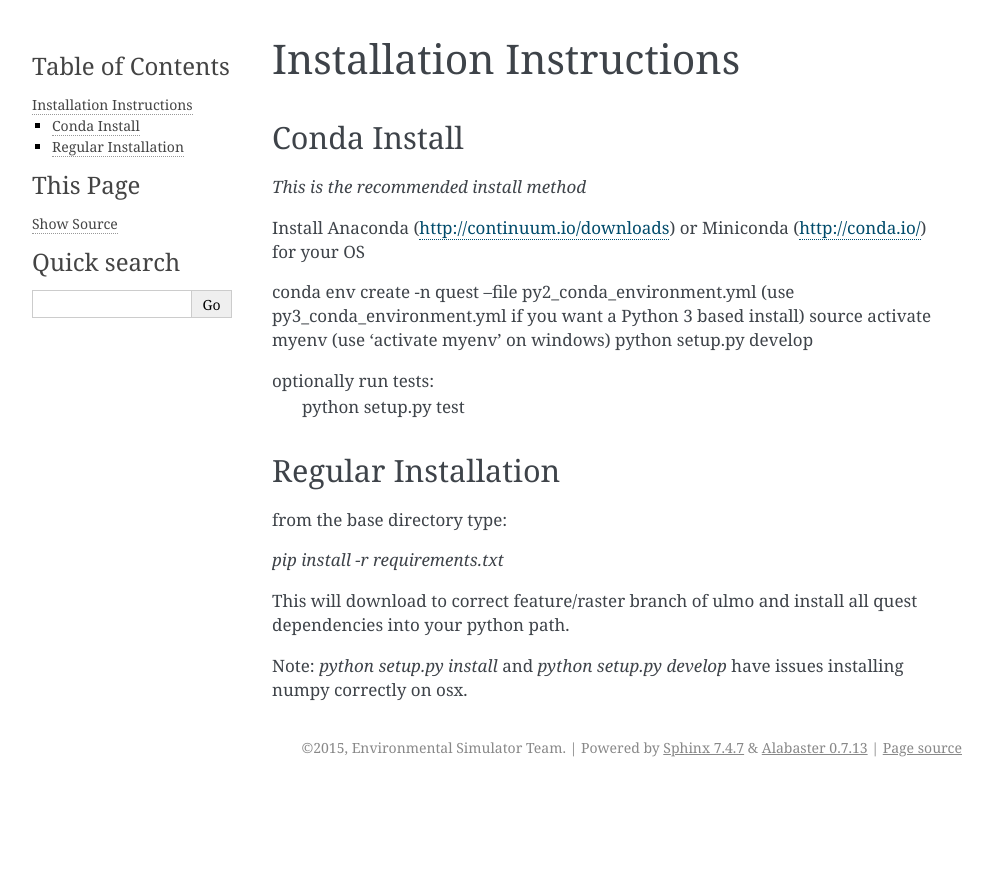
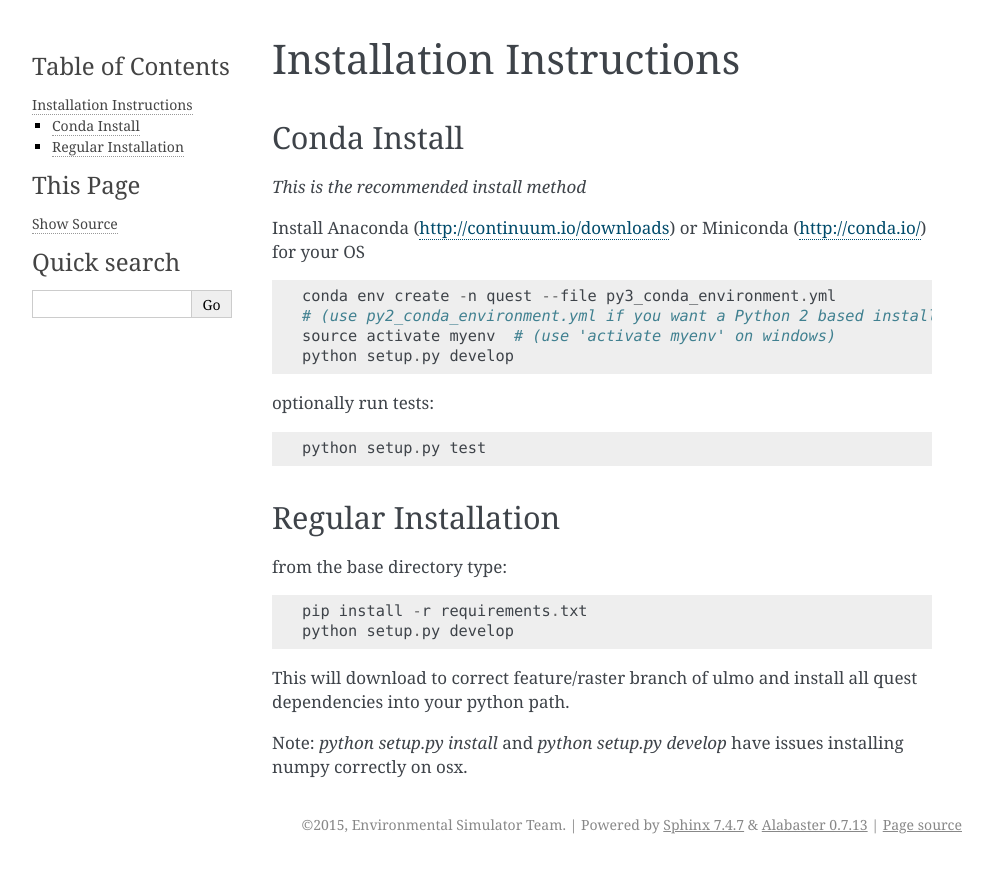
Before and after one commit to erdc/quest, a Sphinx documentation site: the page built from docs/install.rst, in a window 1280 px wide. Shown: the top 873 px of the page, without its empty margins (148-1141 px from the left). Built offline with Sphinx 7.4.7, drawn with Linux system fonts in a browser that asks for light colours.

Commit message:
fix formatting on install docs

```diff
--- a/docs/install.rst
+++ b/docs/install.rst
@@ -8,21 +8,25 @@ Conda Install
 
 Install Anaconda (http://continuum.io/downloads) or Miniconda (http://conda.io/) for your OS
 
+::
 
-conda env create -n quest --file py2_conda_environment.yml (use py3_conda_environment.yml if you want a Python 3 based install)
-source activate myenv (use 'activate myenv' on windows)
-python setup.py develop
+    conda env create -n quest --file py3_conda_environment.yml
+    # (use py2_conda_environment.yml if you want a Python 2 based install)
+    source activate myenv  # (use 'activate myenv' on windows)
+    python setup.py develop
 
-optionally run tests:
+optionally run tests::
+
     python setup.py test
 
 
 Regular Installation
 ~~~~~~~~~~~~~~~~~~~~
 
-from the base directory type:
+from the base directory type::
 
-`pip install -r requirements.txt`
+    pip install -r requirements.txt
+    python setup.py develop
 
 This will download to correct feature/raster branch of ulmo and install all quest
 dependencies into your python path.
```
